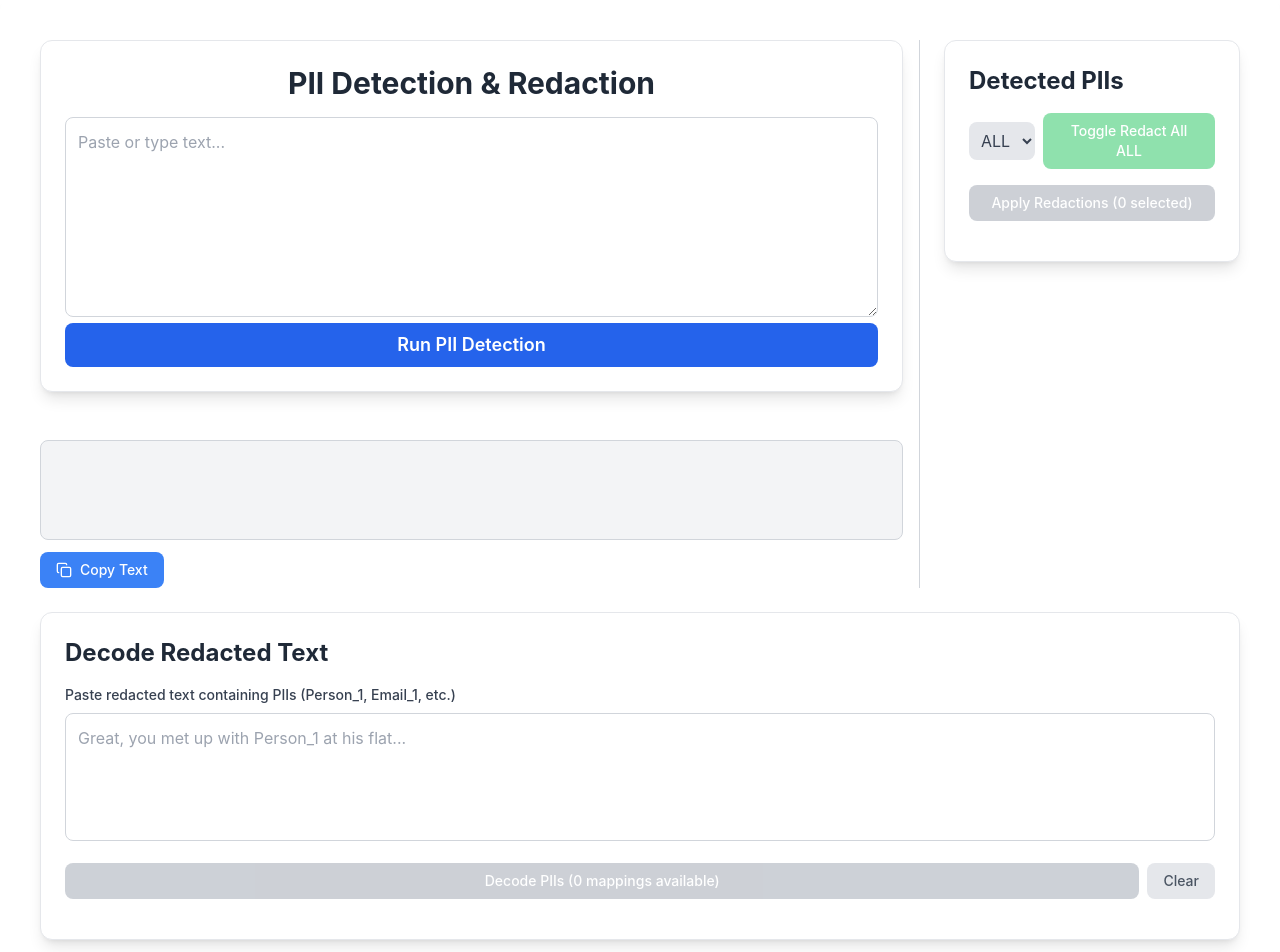
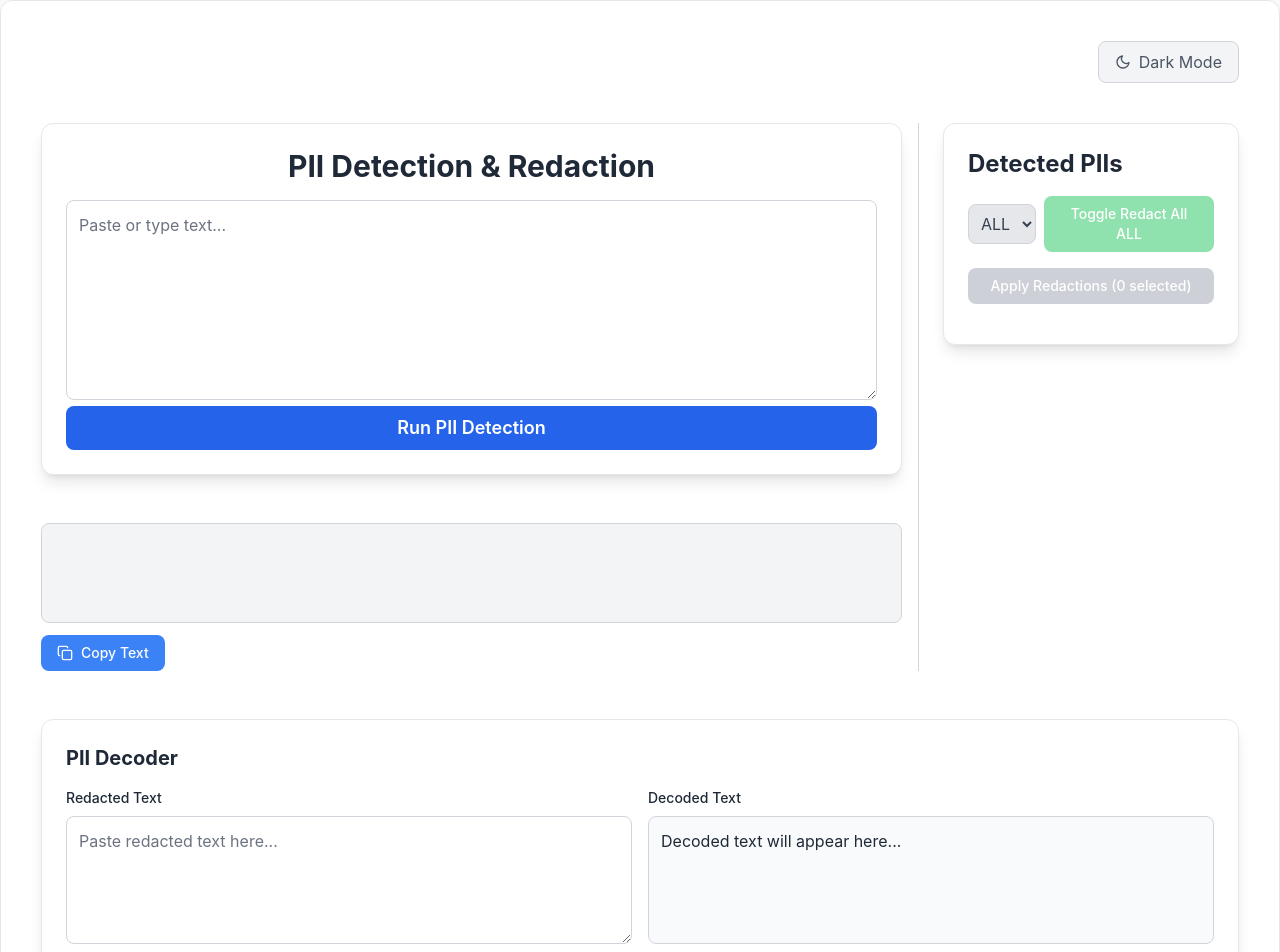
Before and after one commit to andrew250402/FlipRedact, a React (Create React App) app in the folder my-app/: page / in a window 1280 px wide. Shown: the top 952 px of the page. Built offline with nearby package versions, Linux system fonts and the light colour scheme.

Commit message:
New UI + darkmode

```diff
--- a/my-app/src/App.jsx
+++ b/my-app/src/App.jsx
@@ -11,6 +11,7 @@ export default function App() {
   const [filter, setFilter] = useState("ALL");
   const [redactedKeys, setRedactedKeys] = useState(new Set());
   const [piiMapping, setPiiMapping] = useState(new Map());
+  const [isDarkMode, setIsDarkMode] = useState(false);
   const entityRefs = useRef({});
 
   const runCheck = async () => {
@@ -125,8 +126,55 @@ export default function App() {
 
   const filteredEntities = filter === "ALL" ? entities : entities.filter(e => e.label === filter);
 
+  // Dark Mode Toggle
+  const toggleTheme = () => {
+    setIsDarkMode(!isDarkMode);
+  };
+
+  const themeClasses = isDarkMode
+    ? "bg-gray-900 text-white"
+    : "bg-gray-50 text-gray-900";
+
+  const containerClasses = isDarkMode
+    ? "bg-gray-800 border-gray-700"
+    : "bg-white border-gray-200";
+
+  const borderClasses = isDarkMode
+    ? "border-gray-600"
+    : "border-gray-300";
+
   return (
-    <div className="max-w-7xl mx-auto p-10 bg-surface min-h-screen rounded-xl shadow-lg flex flex-col gap-6">
+    <div className={`min-h-screen ${themeClasses}`}>
+      <div className={`max-w-7xl mx-auto p-10 ${containerClasses} min-h-screen rounded-xl shadow-lg flex flex-col gap-6 border`}>
+
+        {/* Theme Toggle Button */}
+        <div className="flex justify-end mb-4">
+          <button
+            onClick={toggleTheme}
+            className={`flex items-center gap-2 px-4 py-2 rounded-lg transition-colors ${
+              isDarkMode
+                ? "bg-gray-700 hover:bg-gray-600 text-yellow-400 border border-gray-600"
+                : "bg-gray-100 hover:bg-gray-200 text-gray-600 border border-gray-300"
+            }`}
+          >
+            {isDarkMode ? (
+              <>
+                <svg xmlns="http://www.w3.org/2000/svg" width="16" height="16" viewBox="0 0 24 24" fill="none" stroke="currentColor" strokeWidth="2" strokeLinecap="round" strokeLinejoin="round">
+                  <circle cx="12" cy="12" r="5"/>
+                  <path d="M12 1v2M12 21v2M4.22 4.22l1.42 1.42M18.36 18.36l1.42 1.42M1 12h2M21 12h2M4.22 19.78l1.42-1.42M18.36 5.64l1.42-1.42"/>
+                </svg>
+                Light Mode
+              </>
+            ) : (
+              <>
+                <svg xmlns="http://www.w3.org/2000/svg" width="16" height="16" viewBox="0 0 24 24" fill="none" stroke="currentColor" strokeWidth="2" strokeLinecap="round" strokeLinejoin="round">
+                  <path d="M21 12.79A9 9 0 1 1 11.21 3 7 7 0 0 0 21 12.79z"/>
+                </svg>
+                Dark Mode
+              </>
+            )}
+          </button>
+        </div>
 
       <div className="flex flex-row">
         {/* LEFT PANEL */}
@@ -135,6 +183,7 @@ export default function App() {
             originalText={originalText}
             setOriginalText={setOriginalText}
             onRunCheck={runCheck}
+            isDarkMode={isDarkMode}
           />
           <div className="mt-4 flex-grow overflow-auto">
             <TextDisplay
@@ -143,6 +192,7 @@ export default function App() {
               entities={entities}
               redactedKeys={redactedKeys}
               handleHighlightClick={handleHighlightClick}
+              isDarkMode={isDarkMode}
             />
           </div>
         </div>
@@ -159,6 +209,7 @@ export default function App() {
             redactedKeys={redactedKeys}
             entityRefs={entityRefs}
             exportRedactedText={applyRedactions}
+            isDarkMode={isDarkMode}
           />
         </div>
       </div>
@@ -167,8 +218,10 @@ export default function App() {
       <DecoderInput
         piiMapping={piiMapping}
         decodePII={decodePII}
+        isDarkMode={isDarkMode}
       />
 
+      </div>
     </div>
   );
 }
--- a/my-app/src/components/DecoderInput.jsx
+++ b/my-app/src/components/DecoderInput.jsx
@@ -1,103 +1,58 @@
 import React, { useState } from "react";
 
-export default function DecoderInput({ piiMapping, decodePII }) {
+export default function DecoderInput({ piiMapping, decodePII, isDarkMode }) {
   const [inputText, setInputText] = useState("");
   const [decodedText, setDecodedText] = useState("");
+
+  // Theme-aware classes
+  const containerClasses = isDarkMode
+    ? "bg-gray-800 border-gray-600 text-white"
+    : "bg-white border-gray-200 text-gray-800";
+
+  const textareaClasses = isDarkMode
+    ? "bg-gray-700 border-gray-600 text-white placeholder-gray-400"
+    : "bg-white border-gray-300 text-gray-900 placeholder-gray-500";
+
+  const buttonClasses = isDarkMode
+    ? "bg-purple-600 hover:bg-purple-700"
+    : "bg-purple-500 hover:bg-purple-600";
+
+  const resultClasses = isDarkMode
+    ? "bg-gray-700 border-gray-600 text-gray-200"
+    : "bg-gray-50 border-gray-300 text-gray-800";
 
   const handleDecode = () => {
     const decoded = decodePII(inputText);
     setDecodedText(decoded);
   };
 
-  const copyDecodedText = async () => {
-    try {
-      await navigator.clipboard.writeText(decodedText);
-      alert('Decoded text copied to clipboard!');
-    } catch (err) {
-      console.error('Failed to copy text: ', err);
-      // Fallback for older browsers
-      const textArea = document.createElement('textarea');
-      textArea.value = decodedText;
-      document.body.appendChild(textArea);
-      textArea.select();
-      document.execCommand('copy');
-      document.body.removeChild(textArea);
-      alert('Decoded text copied to clipboard!');
-    }
-  };
-
-  const clearInputs = () => {
-    setInputText("");
-    setDecodedText("");
-  };
-
   return (
-    <div className="w-full p-6 bg-white rounded-xl shadow-lg border border-gray-200">
-      <h3 className="text-2xl font-bold mb-4 text-gray-800">Decode Redacted Text</h3>
-
-      <div className="mb-4">
-        <label className="block text-sm font-medium text-gray-700 mb-2">
-          Paste redacted text containing PIIs (Person_1, Email_1, etc.)
-        </label>
+    <div className={`mt-6 p-6 rounded-xl shadow-lg border ${containerClasses}`}>
+      <h3 className="text-xl font-bold mb-4">PII Decoder</h3>
+      <div className="grid grid-cols-2 gap-4">
+        <div>
+          <label className="block text-sm font-medium mb-2">Redacted Text</label>
           <textarea
             value={inputText}
             onChange={(e) => setInputText(e.target.value)}
-          placeholder="Great, you met up with Person_1 at his flat..."
-          className="w-full h-32 p-3 border border-gray-300 rounded-lg resize-none focus:ring-2 focus:ring-blue-500 focus:border-transparent"
+            placeholder="Paste redacted text here..."
+            className={`w-full h-32 p-3 border rounded-lg ${textareaClasses}`}
           />
         </div>
-
-      <div className="flex gap-2 mb-4">
+        <div>
+          <label className="block text-sm font-medium mb-2">Decoded Text</label>
+          <div className={`w-full h-32 p-3 border rounded-lg overflow-auto ${resultClasses}`}>
+            {decodedText || "Decoded text will appear here..."}
+          </div>
+        </div>
+      </div>
       <button
         onClick={handleDecode}
-          disabled={!inputText.trim() || piiMapping.size === 0}
-          className="flex-1 px-4 py-2 text-sm font-medium text-white bg-green-500 rounded-lg hover:bg-green-600 disabled:opacity-50 disabled:bg-gray-400 transition-colors"
+        disabled={!inputText || piiMapping.size === 0}
+        className={`mt-4 px-6 py-2 text-white font-medium rounded-lg disabled:opacity-50 transition-colors ${buttonClasses}`}
       >
-          Decode PIIs ({piiMapping.size} mappings available)
-        </button>
-        <button
-          onClick={clearInputs}
-          className="px-4 py-2 text-sm font-medium text-gray-600 bg-gray-200 rounded-lg hover:bg-gray-300 transition-colors"
-        >
-          Clear
+        Decode PIIs
       </button>
     </div>
-
-      {decodedText && (
-        <div className="mt-4">
-          <label className="block text-sm font-medium text-gray-700 mb-2">
-            Decoded Text:
-          </label>
-          <div className="p-3 bg-gray-100 rounded-lg border border-gray-300 min-h-[100px] leading-relaxed mb-3">
-            {decodedText}
-          </div>
-          <button
-            onClick={copyDecodedText}
-            className="flex items-center gap-2 px-4 py-2 text-sm font-medium text-white bg-blue-500 rounded-lg hover:bg-blue-600 transition-colors"
-          >
-            <svg xmlns="http://www.w3.org/2000/svg" width="16" height="16" viewBox="0 0 24 24" fill="none" stroke="currentColor" strokeWidth="2" strokeLinecap="round" strokeLinejoin="round">
-              <rect width="14" height="14" x="8" y="8" rx="2" ry="2"/>
-              <path d="M4 16c-1.1 0-2-.9-2V4c0-1.1.9-2 2-2h10c1.1 0 2 .9 2 2"/>
-            </svg>
-            Copy Unredacted Text
-          </button>
-        </div>
-      )}
-
-      {piiMapping.size > 0 && (
-        <div className="mt-6 p-3 bg-blue-50 rounded-lg border border-blue-200">
-          <h4 className="text-sm font-semibold text-blue-800 mb-2">Available Mappings:</h4>
-          <div className="text-xs text-blue-700 space-y-1">
-            {Array.from(piiMapping.entries()).map(([key, value]) => (
-              <div key={key} className="flex justify-between">
-                <span className="font-mono bg-blue-100 px-1 rounded">{key}</span>
-
-                <span className="truncate ml-2">{value}</span>
-              </div>
-            ))}
-          </div>
-        </div>
-      )}
-    </div>
   );
-};
+}
--- a/my-app/src/components/Sidebar.jsx
+++ b/my-app/src/components/Sidebar.jsx
@@ -10,16 +10,34 @@ export default function Sidebar({
   togglePII,
   redactedKeys,
   entityRefs,
-  exportRedactedText
+  exportRedactedText,
+  isDarkMode
 }) {
+  // Define theme-aware classes
+  const containerClasses = isDarkMode
+    ? "bg-gray-800 border-gray-600 text-white"
+    : "bg-white border-gray-200 text-gray-800";
+
+  const selectClasses = isDarkMode
+    ? "bg-gray-700 text-white border-gray-500"
+    : "bg-gray-200 text-gray-700 border-gray-300";
+
+  const buttonClasses = isDarkMode
+    ? "bg-green-600 hover:bg-green-700"
+    : "bg-green-500 hover:bg-green-600";
+
+  const exportButtonClasses = isDarkMode
+    ? "bg-blue-600 hover:bg-blue-700 disabled:bg-gray-600"
+    : "bg-blue-500 hover:bg-blue-600 disabled:bg-gray-400";
+
   return (
-    <div className="sidebar w-full p-6 bg-white rounded-xl shadow-lg border border-gray-200">
-      <h3 className="text-2xl font-bold mb-4 text-gray-800">Detected PIIs</h3>
+    <div className={`sidebar w-full p-6 rounded-xl shadow-lg border ${containerClasses}`}>
+      <h3 className="text-2xl font-bold mb-4">Detected PIIs</h3>
       <div className="flex items-center gap-2 mb-4">
         <select
           value={filter}
           onChange={(e) => setFilter(e.target.value)}
-          className="flex-grow p-2 text-gray-700 bg-gray-200 rounded-lg"
+          className={`flex-grow p-2 rounded-lg border ${selectClasses}`}
         >
           <option>ALL</option>
           {[...new Set(allEntities.map((e) => e.label))].map(label => (
@@ -29,7 +47,7 @@ export default function Sidebar({
         <button
           onClick={() => toggleLabel(filter)}
           disabled={filter === "ALL"}
-          className="px-4 py-2 text-sm font-medium text-white bg-green-500 rounded-lg disabled:opacity-50"
+          className={`px-4 py-2 text-sm font-medium text-white rounded-lg disabled:opacity-50 transition-colors ${buttonClasses}`}
         >
           Toggle Redact All {filter}
         </button>
@@ -40,7 +58,7 @@ export default function Sidebar({
         <button
           onClick={exportRedactedText}
           disabled={redactedKeys.size === 0}
-          className="w-full px-4 py-2 text-sm font-medium text-white bg-blue-500 rounded-lg disabled:opacity-50 disabled:bg-gray-400"
+          className={`w-full px-4 py-2 text-sm font-medium text-white rounded-lg disabled:opacity-50 transition-colors ${exportButtonClasses}`}
         >
           Apply Redactions ({redactedKeys.size} selected)
         </button>
@@ -51,6 +69,7 @@ export default function Sidebar({
         togglePII={togglePII}
         redactedKeys={redactedKeys}
         entityRefs={entityRefs}
+        isDarkMode={isDarkMode}
       />
     </div>
   );
--- a/my-app/src/components/TextDisplay.jsx
+++ b/my-app/src/components/TextDisplay.jsx
@@ -1,4 +1,13 @@
-export default function TextDisplay({ displayText, originalText, entities, redactedKeys, handleHighlightClick }) {
+export default function TextDisplay({ displayText, originalText, entities, redactedKeys, handleHighlightClick, isDarkMode }) {
+  // Theme-aware classes
+  const containerClasses = isDarkMode
+    ? "bg-gray-800 border-gray-600 text-white"
+    : "bg-gray-100 border-gray-300 text-gray-900";
+
+  const buttonClasses = isDarkMode
+    ? "bg-blue-600 hover:bg-blue-700"
+    : "bg-blue-500 hover:bg-blue-600";
+
   const copyToClipboard = async () => {
     try {
       await navigator.clipboard.writeText(displayText);
@@ -19,12 +28,12 @@ export default function TextDisplay({ displayText, originalText, entities, redac
   if (!entities.length) {
     return (
       <div>
-        <div className="text-display mt-8 p-4 bg-gray-100 rounded-lg border border-gray-300 min-h-[100px] leading-relaxed">
+        <div className={`text-display mt-8 p-4 rounded-lg border min-h-[100px] leading-relaxed ${containerClasses}`}>
           {displayText}
         </div>
         <button
           onClick={copyToClipboard}
-          className="mt-3 flex items-center gap-2 px-4 py-2 text-sm font-medium text-white bg-blue-500 rounded-lg hover:bg-blue-600 transition-colors"
+          className={`mt-3 flex items-center gap-2 px-4 py-2 text-sm font-medium text-white rounded-lg transition-colors ${buttonClasses}`}
         >
           <svg xmlns="http://www.w3.org/2000/svg" width="16" height="16" viewBox="0 0 24 24" fill="none" stroke="currentColor" strokeWidth="2" strokeLinecap="round" strokeLinejoin="round">
             <rect width="14" height="14" x="8" y="8" rx="2" ry="2"/>
@@ -40,16 +49,16 @@ export default function TextDisplay({ displayText, originalText, entities, redac
   if (displayText !== originalText) {
     return (
       <div>
-        <div className="text-display mt-8 p-4 bg-gray-100 rounded-lg border border-gray-300 min-h-[100px] leading-relaxed">
+        <div className={`text-display mt-8 p-4 rounded-lg border min-h-[100px] leading-relaxed ${containerClasses}`}>
           {displayText}
         </div>
         <button
           onClick={copyToClipboard}
-          className="mt-3 flex items-center gap-2 px-4 py-2 text-sm font-medium text-white bg-blue-500 rounded-lg hover:bg-blue-600 transition-colors"
+          className={`mt-3 flex items-center gap-2 px-4 py-2 text-sm font-medium text-white rounded-lg transition-colors ${buttonClasses}`}
         >
           <svg xmlns="http://www.w3.org/2000/svg" width="16" height="16" viewBox="0 0 24 24" fill="none" stroke="currentColor" strokeWidth="2" strokeLinecap="round" strokeLinejoin="round">
             <rect width="14" height="14" x="8" y="8" rx="2" ry="2"/>
-            <path d="M4 16c-1.1 0-2-.9-2V4c0-1.1.9-2 2-2h10c1.1 0 2 .9 2 2"/>
+            <path d="M4 16c-1.1 0-2-.9-2-2V4c0-1.1.9-2 2-2h10c1.1 0 2 .9 2 2"/>
           </svg>
           Copy Text
         </button>
@@ -102,7 +111,7 @@ export default function TextDisplay({ displayText, originalText, entities, redac
 
   return (
     <div>
-      <div className="text-display mt-8 p-4 bg-gray-100 rounded-lg border border-gray-300 min-h-[100px] leading-relaxed">
+      <div className={`text-display mt-8 p-4 rounded-lg border min-h-[100px] leading-relaxed ${containerClasses}`}>
         {textChunks.map((chunk, i) =>
           chunk.isEntity ? (
             <mark
@@ -122,11 +131,11 @@ export default function TextDisplay({ displayText, originalText, entities, redac
       </div>
       <button
         onClick={copyToClipboard}
-        className="mt-3 flex items-center gap-2 px-4 py-2 text-sm font-medium text-white bg-blue-500 rounded-lg hover:bg-blue-600 transition-colors"
+        className={`mt-3 flex items-center gap-2 px-4 py-2 text-sm font-medium text-white rounded-lg transition-colors ${buttonClasses}`}
       >
         <svg xmlns="http://www.w3.org/2000/svg" width="16" height="16" viewBox="0 0 24 24" fill="none" stroke="currentColor" strokeWidth="2" strokeLinecap="round" strokeLinejoin="round">
           <rect width="14" height="14" x="8" y="8" rx="2" ry="2"/>
-          <path d="M4 16c-1.1 0-2-.9-2V4c0-1.1.9-2 2-2h10c1.1 0 2 .9 2 2"/>
+          <path d="M4 16c-1.1 0-2-.9-2-2V4c0-1.1.9-2 2-2h10c1.1 0 2 .9 2 2"/>
         </svg>
         Copy Text
       </button>
--- a/my-app/src/components/TextInput.jsx
+++ b/my-app/src/components/TextInput.jsx
@@ -1,20 +1,31 @@
-export default function TextInput({ originalText, setOriginalText, onRunCheck }) {
+export default function TextInput({ originalText, setOriginalText, onRunCheck, isDarkMode }) {
+  // Theme-aware classes
+  const containerClasses = isDarkMode
+    ? "bg-gray-800 border-gray-600 text-white"
+    : "bg-white border-gray-200 text-gray-800";
+
+  const textareaClasses = isDarkMode
+    ? "bg-gray-700 border-gray-600 text-white placeholder-gray-400 focus:ring-blue-400 focus:border-blue-400"
+    : "bg-white border-gray-300 text-gray-900 placeholder-gray-500 focus:ring-blue-500 focus:border-blue-500";
+
+  const buttonClasses = isDarkMode
+    ? "bg-blue-600 hover:bg-blue-700"
+    : "bg-blue-600 hover:bg-blue-700";
+
   return (
-    <div className="main w-full p-6 bg-white rounded-xl shadow-lg border border-gray-200">
-      <h1 className="text-3xl font-bold mb-4 text-center text-gray-800">
+    <div className={`main w-full p-6 rounded-xl shadow-lg border ${containerClasses}`}>
+      <h1 className="text-3xl font-bold mb-4 text-center">
         PII Detection & Redaction
       </h1>
       <textarea
-        // className="w-full h-48 p-4 mb-4 text-gray-700 bg-gray-100 rounded-lg focus:outline-none focus:ring-2 focus:ring-blue-500 transition-shadow"
-        className="w-full min-h-[200px] p-3 border border-gray-300 rounded-lg resize-y"
-
+        className={`w-full min-h-[200px] p-3 border rounded-lg resize-y focus:outline-none focus:ring-2 transition-all ${textareaClasses}`}
         placeholder="Paste or type text..."
         value={originalText}
         onChange={(e) => setOriginalText(e.target.value)}
       />
       <button
         onClick={onRunCheck}
-        className="w-full px-4 py-2 text-lg font-semibold text-white bg-blue-600 rounded-lg hover:bg-blue-700 transition-colors"
+        className={`w-full px-4 py-2 text-lg font-semibold text-white rounded-lg transition-colors ${buttonClasses}`}
       >
         Run PII Detection
       </button>
```
Also changed, not shown: my-app/src/components/EntityList.jsx (+36 -12 lines). Lines whose indentation alone changed are shown as unchanged.
